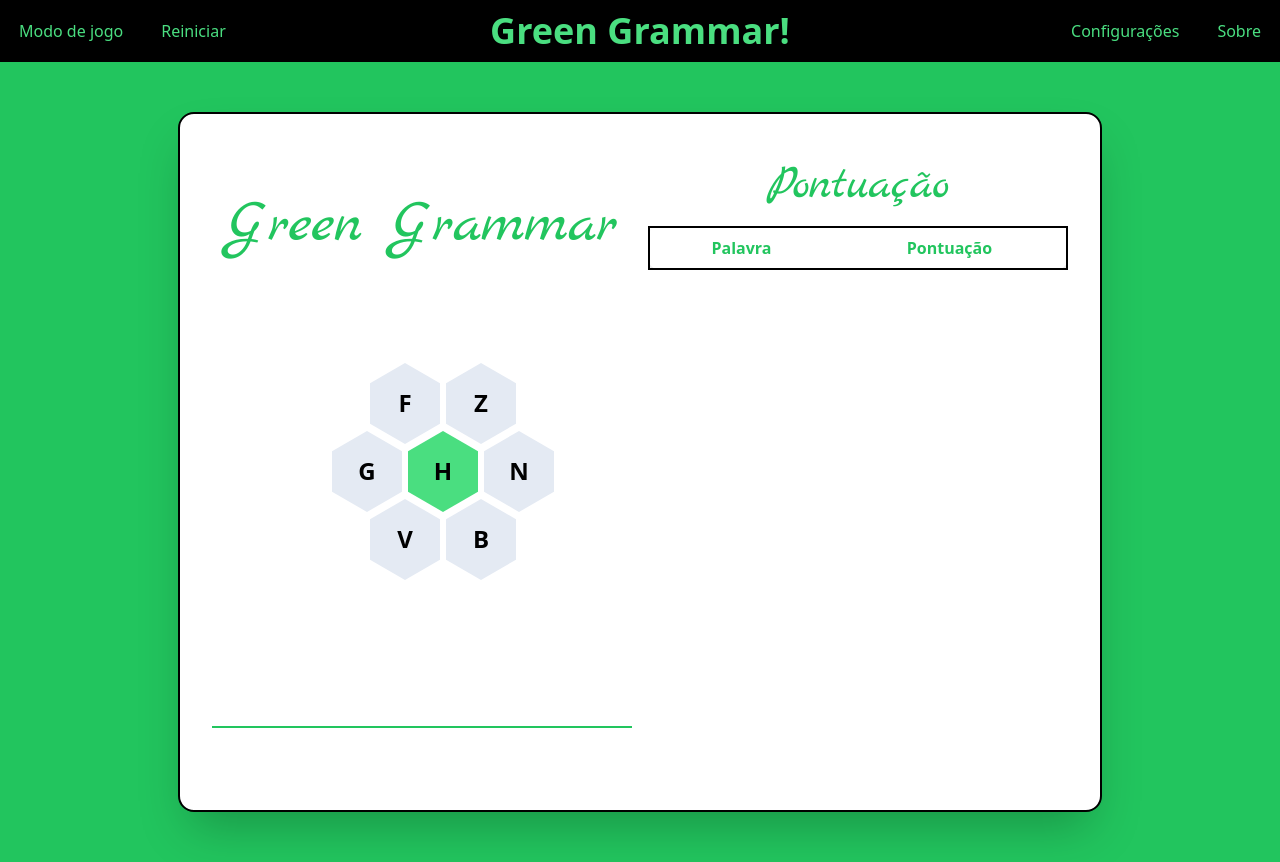
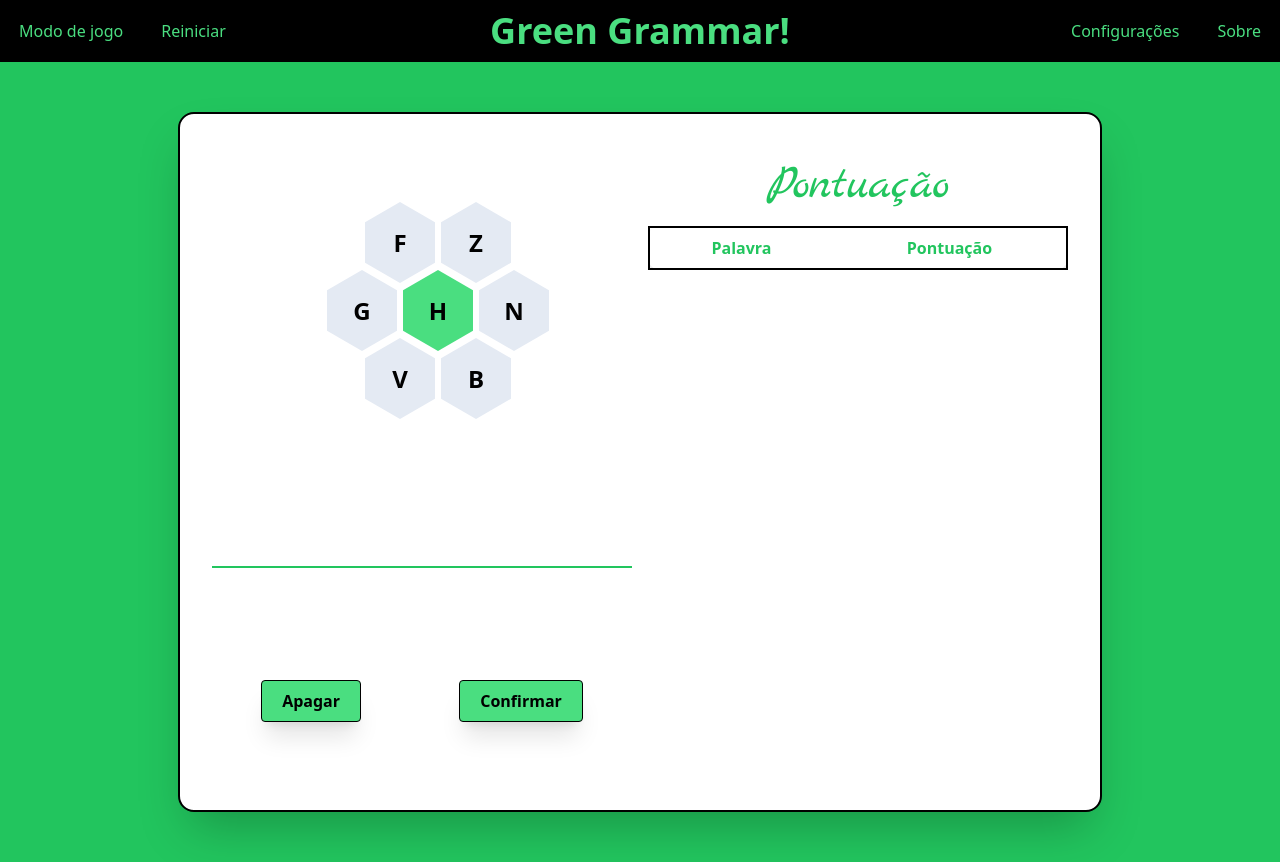
Before and after one commit to MatheusAL/greenGrammar, a Vue app: page / in a window 1280 px wide. Built offline with nearby package versions, Linux system fonts and the light colour scheme.

Commit message:
feat: adding control buttons

```diff
--- a/src/components/Hexagon.vue
+++ b/src/components/Hexagon.vue
@@ -16,7 +16,7 @@
   width: 70px;
   height: 81px;
   background-color: #e4eaf3;
-  margin: -10px 0px -10px 5px;
+  /* margin: -10px 0px -10px 5px; */
   clip-path: polygon(50% 0%, 100% 25%, 100% 75%, 50% 100%, 0% 75%, 0% 25%);
   color: black;
   font-weight: bold;
--- a/src/components/Navbar.vue
+++ b/src/components/Navbar.vue
@@ -4,7 +4,7 @@
       <!-- Left-side items -->
       <div class="flex-1 flex justify-end md:justify-start space-x-4 md:space-x-8">
         <a href="#" class="text-green-400 hover:text-white transition duration-400 hidden md:block">Modo de jogo</a>
-        <a href="#" class="text-green-400 hover:text-white transition duration-400 hidden md:block">Reiniciar</a>
+        <a href="#" class="text-green-400 hover:text-white transition duration-400 hidden md:block" @click="resetGame">Reiniciar</a>
       </div>
 
       <!-- Centered logo -->
@@ -27,21 +27,26 @@
     <!-- Mobile menu -->
     <div :class="{ 'block': isMenuOpen, 'hidden': !isMenuOpen }" class="md:hidden">
       <a href="#" class="block text-green-400 hover:text-green-400 transition duration-400 p-2">Modo de jogo</a>
-      <a href="#" class="block text-green-400 hover:text-green-400 transition duration-400 p-2">Reiniciar</a>
+      <a href="#" class="block text-green-400 hover:text-green-400 transition duration-400 p-2" @click="resetGame">Reiniciar</a>
       <a href="#" class="block text-green-400 hover:text-green-400 transition duration-400 p-2">Configurações</a>
       <a href="#" class="block text-green-400 hover:text-green-400 transition duration-400 p-2">Sobre</a>
     </div>
   </nav>
   </template>
 
-  <script setup>
+<script setup>
   import { ref } from 'vue';
 
+  const emit = defineEmits(['inFocus', 'submit'])
   const isMenuOpen = ref(false);
 
   const toggleMenu = () => {
     isMenuOpen.value = !isMenuOpen.value;
   };
+
+  const resetGame = () => {
+    emit('resetGame');
+  }
 </script>
 
 <style scoped>
--- a/src/views/GameView.vue
+++ b/src/views/GameView.vue
@@ -1,9 +1,9 @@
 <template>
-  <Navbar />
+  <Navbar @reset-game="resetGame"/>
   <div class="game-container flex justify-center items-center bg-green-500 p-6">
     <div class="game-content w-full md:w-3/4 flex flex-col md:flex-row justify-center items-stretch bg-white rounded-2xl shadow-2xl border-2 border-black p-8">
       <div class="left-column w-full md:w-1/2 flex flex-col justify-around items-center mb-8 md:mb-0 md:mr-4">
-        <h1 class="text-6xl text-green-500 mb-4">Green Grammar</h1>
+        <!-- <h1 class="text-6xl text-green-500 mb-4">Green Grammar</h1> -->
         <div class="hexagon-container">
           <Hexagon :letters="todaysLetters"/>
         </div>
@@ -14,6 +14,19 @@
             v-model="word"
             @keyup.enter="submitWord"
           >
+        </div>
+        <div class="controls w-full flex justify-around">
+          <button class="bg-green-400 hover:bg-gray-100 text-black font-semibold py-2 px-5 border border-black rounded shadow-xl"
+            @click="deleteLetter()"
+          >
+            Apagar
+          </button>
+          <button class="bg-green-400 hover:bg-gray-100 text-black font-semibold py-2 px-5 border border-black rounded shadow-xl"
+            @click="submitWord()"
+          >
+            Confirmar
+          </button>
+
         </div>
       </div>
       <div class="right-column w-full md:w-1/2 flex flex-col items-center">
@@ -34,6 +47,8 @@
   const word = ref('');
   const score = ref([]);
   const acceptedWordList = ref([]);
+  const notificationMessage = ref('');
+  const notificationType = ref('info');
   //create a word list
   // onn mounted get from localstorage or from the API(word, lettters, score)
 
@@ -58,8 +73,6 @@
     word.value = '';
   }
 
-  const notificationMessage = ref('');
-  const notificationType = ref('info');
 
   const getInitialData = () => {
     if(!localStorage.getItem('currentGame')) {
@@ -98,6 +111,18 @@
     return letters;
   }
 
+  const resetGame = () => {
+    score.value = [];
+    acceptedWordList.value = [];
+    todaysLetters.value = getRandomLetters();
+    localStorage.removeItem('score');
+    localStorage.removeItem('acceptedWordList');
+    localStorage.setItem('currentGame', JSON.stringify(todaysLetters.value))
+  }
+
+  const deleteLetter = () => {
+    word.value = word.value.slice(0, word.value.length -1);
+  }
 
   const isWordLong = computed(() => {
     return word.value.length > 3;
```
